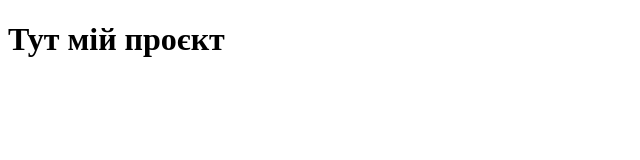
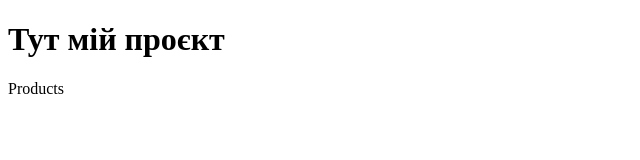
Before and after one commit to krnastya/mysite1, a plain HTML site: page index.html in a window 1280 px wide. Shown: the full height of the page, 0-640 px from the left. Drawn offline with Linux system fonts and the light colour scheme.

Commit message:
added section products

```diff
--- a/index.html
+++ b/index.html
@@ -9,5 +9,18 @@
     <header>
         <h1>Тут мій проєкт</h1>
     </header>
+
+
+
+
+    <section>
+        <div class="container">
+            <div class="row">
+                <div class="col">
+                    Products
+                </div>
+            </div>
+        </div>
+    </section>
 </body>
 </html>
```
